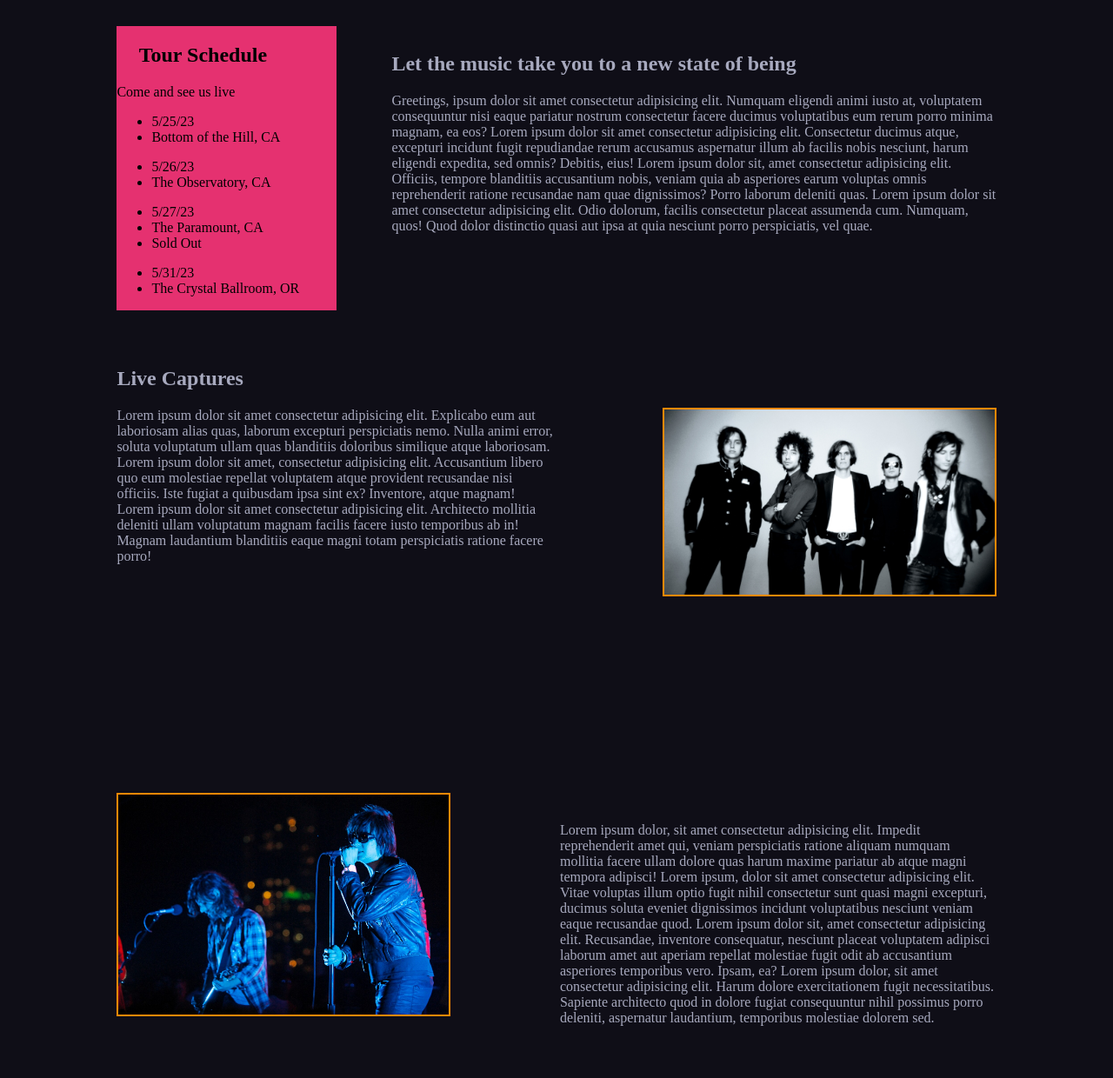
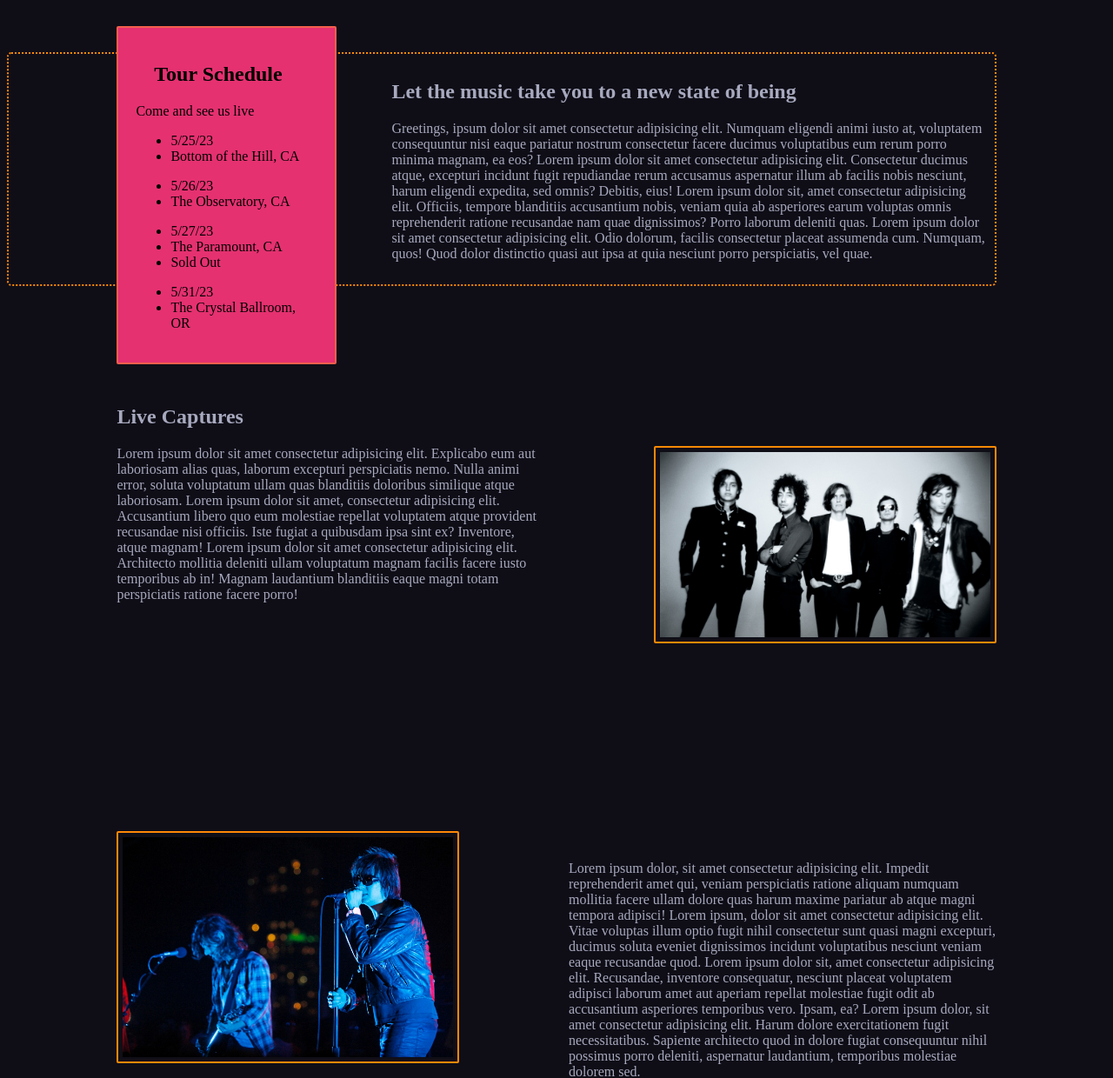
Before and after one commit to Mac-ziis/band-webpage, a plain HTML site: page index.html in a window 1280 px wide. Shown: the part 213-1453 px from the top of the page at 87% size. Drawn offline with Linux system fonts and the light colour scheme.

Commit message:
and update to the margins, padding, and borders of the images and line-items

```diff
--- a/css/styles.css
+++ b/css/styles.css
@@ -4,6 +4,10 @@
   background-color: #e53170;
   margin-right: 5%;
   margin-left: 10%;
+  padding: 20px;
+  border: 2px solid #f25f4c;
+  border-radius: 2px;
+  box-sizing: border-box;
 }
 
 #navbar {
@@ -27,6 +31,9 @@
   margin-top: 5%;
   margin-right: 10%;
   color: #a7a9be;
+  border: 2px dotted #ff8906;
+  border-radius: 5px;
+  padding: 10px;
 }
 
 body{
@@ -57,6 +64,8 @@ h2 {
   margin-bottom: 10%;
   margin-left: 10%;
   border: 2px solid #ff8906;
+  border-radius: 2px;
+  padding: 5px;
 }
 
 #blue {
@@ -67,6 +76,8 @@ h2 {
   margin-left: 10%;
   margin-bottom: 10%;
   border: 2px solid #ff8906;
+  border-radius: 2px;
+  padding: 5px;
 }
 
 .paragraph {
```
